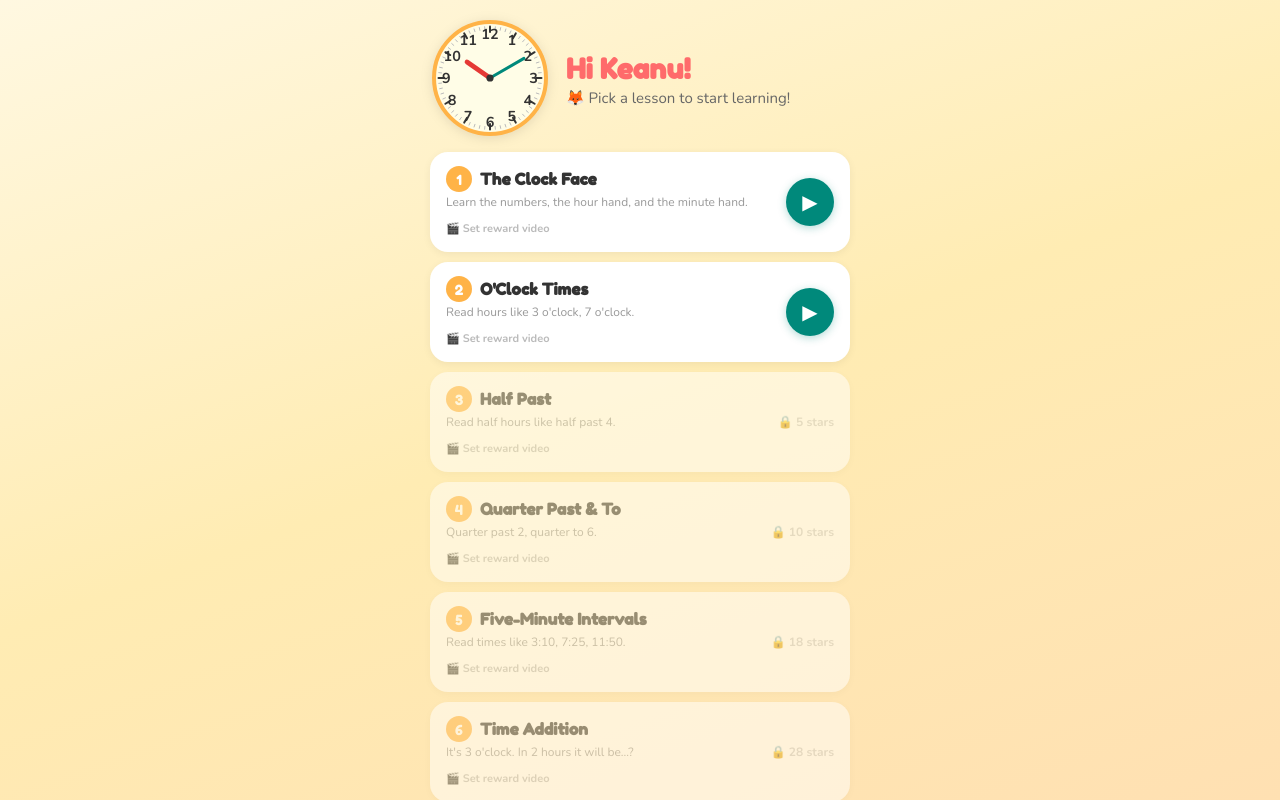
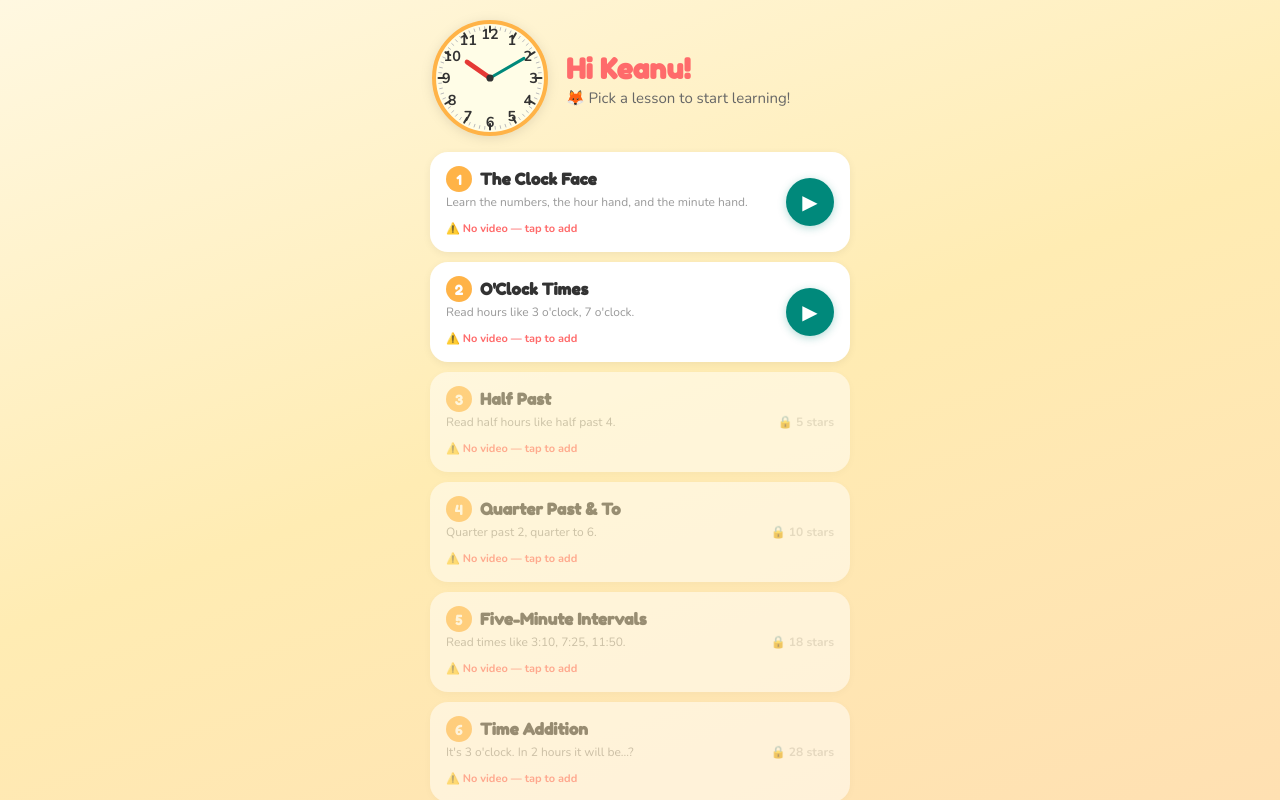
Before and after one commit to nkws/Nkws-learn, a React (Vite) app: page / in a window 1280 px wide. Built offline with nearby package versions, Linux system fonts and the light colour scheme.

Commit message:
fix: clearer video status — green check vs red warning
- "✅ Video ready — tap to change" (teal) when video is set
- "⚠️ No video — tap to add" (coral/red) when missing

https://claude.ai/code/session_01KeUHrg5AN3uy6iANvbivkN

```diff
--- a/src/index.css
+++ b/src/index.css
@@ -170,11 +170,15 @@ button {
 
 .module-video-btn {
   background: none;
-  color: #bbb;
   font-size: 11px;
   font-weight: 700;
   padding: 0;
   text-align: left;
+  color: var(--teal);
+}
+
+.module-video-btn.no-video {
+  color: var(--coral);
 }
 
 .module-video-edit {
--- a/src/screens/WelcomeScreen.jsx
+++ b/src/screens/WelcomeScreen.jsx
@@ -106,14 +106,14 @@ export default function WelcomeScreen({
                   </div>
                 ) : (
                   <button
-                    className="module-video-btn"
+                    className={`module-video-btn ${hasVideo ? "" : "no-video"}`}
                     onClick={() => {
                       setEditingModule(mod.id);
                       setVideoInput(moduleVideos[mod.id] || "");
                       setError("");
                     }}
                   >
-                    {hasVideo ? "🎬 Reward video set" : "🎬 Set reward video"}
+                    {hasVideo ? "✅ Video ready — tap to change" : "⚠️ No video — tap to add"}
                   </button>
                 )}
               </div>
```
